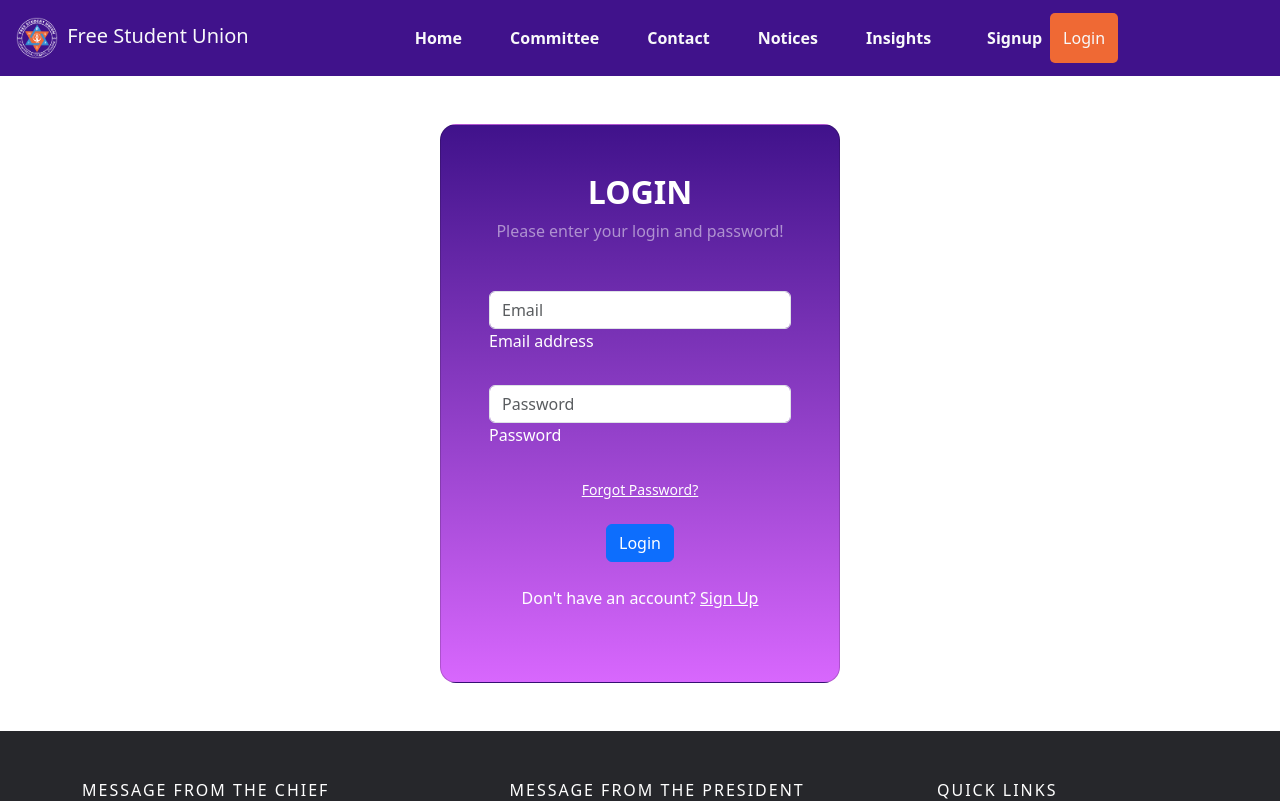
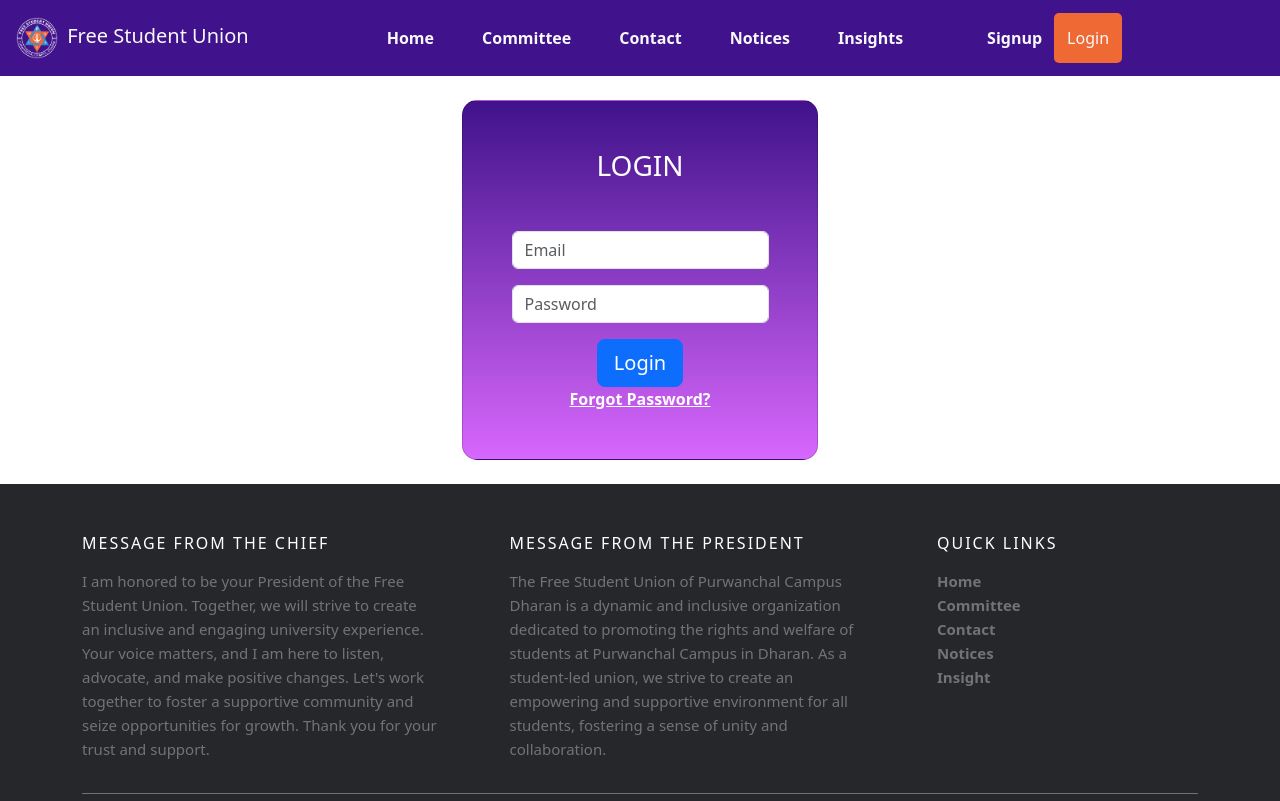
Before and after one commit to Sangyog10/FSU-Website, a React (Create React App) app: page /login in a window 1280 px wide. Shown: the top 801 px of the page. Built offline with nearby package versions, Linux system fonts and the light colour scheme.

Commit message:
login signup updated

```diff
--- a/src/components/Footer/Footer.css
+++ b/src/components/Footer/Footer.css
@@ -1,155 +1,129 @@
-.site-footer
-{
-  background-color:#26272b;
-  padding:45px 0 20px;
-  font-size:15px;
-  line-height:24px;
-  color:#737373;
+.site-footer {
+  background-color: #26272b;
+  padding: 45px 0 20px;
+  font-size: 15px;
+  line-height: 24px;
+  color: #737373;
+  min-height: 50vh;
 }
-.site-footer hr
-{
-  border-top-color:#bbb;
-  opacity:0.5
+.site-footer hr {
+  border-top-color: #bbb;
+  opacity: 0.5;
 }
-.site-footer hr.small
-{
-  margin:20px 0
+.site-footer hr.small {
+  margin: 20px 0;
 }
-.site-footer h6
-{
-  color:#fff;
-  font-size:16px;
-  text-transform:uppercase;
-  margin-top:5px;
-  letter-spacing:2px
+.site-footer h6 {
+  color: #fff;
+  font-size: 16px;
+  text-transform: uppercase;
+  margin-top: 5px;
+  letter-spacing: 2px;
 }
-.site-footer a
-{
-  color:#737373;
+.site-footer a {
+  color: #737373;
 }
-.site-footer a:hover
-{
-  color:#3366cc;
-  text-decoration:none;
+.site-footer a:hover {
+  color: #3366cc;
+  text-decoration: none;
 }
-.footer-links
-{
-  padding-left:0;
-  list-style:none
-}
-.footer-links li
-{
-  display:block;
-
-
-}
-.footer-links a
-{
-  color:#737373;
-  text-decoration: none;
-
-
-}
-.footer-links a:active,.footer-links a:focus,.footer-links a:hover
-{
-  color:#3366cc;
-  text-decoration:none;
-}
-.footer-links.inline li
-{
-  display:inline-block
-}
-.site-footer .social-icons
-{
-  text-align:right
-}
-.footer-links li{
+.footer-links {
+  padding-left: 0;
   list-style: none;
 }
-.site-footer .social-icons a
-{
-  width:55px;
-  height:55px;
-  line-height:40px;
-  margin-left:6px;
-  margin-right:0;
-  border-radius:100%;
-  background-color:#33353d
+.footer-links li {
+  display: block;
+}
+.footer-links a {
+  color: #737373;
+  text-decoration: none;
+}
+.footer-links a:active,
+.footer-links a:focus,
+.footer-links a:hover {
+  color: #3366cc;
+  text-decoration: none;
+}
+.footer-links.inline li {
+  display: inline-block;
+}
+.site-footer .social-icons {
+  text-align: right;
+}
+.footer-links li {
+  list-style: none;
+}
+.site-footer .social-icons a {
+  width: 55px;
+  height: 55px;
+  line-height: 40px;
+  margin-left: 6px;
+  margin-right: 0;
+  border-radius: 100%;
+  background-color: #33353d;
 }
 
-
-@media (max-width:991px)
-{
-  .site-footer [class^=col-]
-  {
-    margin-bottom:30px
+@media (max-width: 991px) {
+  .site-footer [class^="col-"] {
+    margin-bottom: 30px;
   }
 }
-@media (max-width:767px)
-{
-  .site-footer
-  {
-    padding-bottom:0
+@media (max-width: 767px) {
+  .site-footer {
+    padding-bottom: 0;
   }
-  .site-footer .copyright-text,.site-footer .social-icons
-  {
-    text-align:center
+  .site-footer .copyright-text,
+  .site-footer .social-icons {
+    text-align: center;
   }
 }
-.social-icons
-{
-  padding-left:0;
-  margin-bottom:0;
-  list-style:none;
-
+.social-icons {
+  padding-left: 0;
+  margin-bottom: 0;
+  list-style: none;
 }
 
-.social-icons a{
-  background-color:#eceeef;
-  color:#818a91;
-  font-size:45px;
-  display:inline-block;
-  line-height:44px;
-  width:104px;
-  height:104px;
-  text-align:center;
-  margin-right:8px;
-  border-radius:100%;
-  -webkit-transition:all .2s linear;
-  -o-transition:all .2s linear;
-  transition:all .2s linear
+.social-icons a {
+  background-color: #eceeef;
+  color: #818a91;
+  font-size: 45px;
+  display: inline-block;
+  line-height: 44px;
+  width: 104px;
+  height: 104px;
+  text-align: center;
+  margin-right: 8px;
+  border-radius: 100%;
+  -webkit-transition: all 0.2s linear;
+  -o-transition: all 0.2s linear;
+  transition: all 0.2s linear;
 }
-.social-icons a:active,.social-icons a:focus,.social-icons a:hover
-{
-  color:#fff;
-  background-color:#29aafe
+.social-icons a:active,
+.social-icons a:focus,
+.social-icons a:hover {
+  color: #fff;
+  background-color: #29aafe;
 }
-.social-icons.size-sm a
-{
-  line-height:34px;
-  height:34px;
-  width:34px;
-  font-size:14px
+.social-icons.size-sm a {
+  line-height: 34px;
+  height: 34px;
+  width: 34px;
+  font-size: 14px;
 }
-.social-icons a.facebook:hover
-{
-  background-color:#3b5998
+.social-icons a.facebook:hover {
+  background-color: #3b5998;
 }
 
-.social-icons a.linkedin:hover
-{
-  background-color:#007bb6
+.social-icons a.linkedin:hover {
+  background-color: #007bb6;
 }
-.social-icons a.dribbble:hover
-{
-  background-color:#ea4c89
+.social-icons a.dribbble:hover {
+  background-color: #ea4c89;
 }
-@media (max-width:767px)
-{
-  .social-icons li.title
-  {
-    display:block;
-    margin-right:0;
-    font-weight:600
+@media (max-width: 767px) {
+  .social-icons li.title {
+    display: block;
+    margin-right: 0;
+    font-weight: 600;
   }
 }
--- a/src/components/Layout/Layout.js
+++ b/src/components/Layout/Layout.js
@@ -1,16 +1,12 @@
 import React from "react";
 import Footer from "../Footer/Footer.js";
 import Header from "../Header/Header";
-import { ToastContainer } from "react-toastify";
 
 const Layout = (props) => {
   return (
     <>
       <Header />
-      <main>
-        <ToastContainer />
-        {props.children}
-      </main>
+      <main>{props.children}</main>
       <Footer />
     </>
   );
--- a/src/components/Nav/Nav.js
+++ b/src/components/Nav/Nav.js
@@ -4,7 +4,7 @@ import "./styles.css";
 import { useAuth } from "../../context/Auth";
 
 import { useState, useEffect } from "react";
-
+import { toast } from "react-toastify";
 import Logo from "../../assets/white_fsu.png";
 
 const Nav = (props) => {
@@ -15,7 +15,6 @@ const Nav = (props) => {
     const handleScroll = () => {
       const scrollPosition = window.scrollY;
       const shouldFixNavbar = scrollPosition > 600;
-
       setIsNavbarFixed(shouldFixNavbar);
     };
 
@@ -29,7 +28,9 @@ const Nav = (props) => {
       user: null,
       token: "",
     });
+
     localStorage.removeItem("auth");
+    toast.success("Logged Out Succcessfully");
   };
   return (
     <nav
@@ -90,9 +91,9 @@ const Nav = (props) => {
             </li>
             {!auth.user ? (
               <>
-                <div className="login-signup d-flex mx-4 align-items-center">
+                <div className="login-signup d-flex mx-5  align-items-center">
                   <li className="nav-item ">
-                    <NavLink className="nav-link text-light" to="/signup">
+                    <NavLink className="nav-link text-light mx-1" to="/signup">
                       Signup
                     </NavLink>
                   </li>
--- a/src/pages/Home/Home.css
+++ b/src/pages/Home/Home.css
@@ -8,7 +8,7 @@
   display: flex;
   align-items: center;
   justify-content: space-around;
-  min-height: 90vh;
+  min-height: 80vh;
   min-width: 100vw;
 }
 .hero-image img {
@@ -28,7 +28,7 @@
   font-weight: bold;
 }
 .hero-content h1 span {
-  color: var(--color-footer);
+  color: var(--color-fsu1);
   font-weight: bold;
 }
 .hero-container p {
@@ -51,7 +51,7 @@
 
 .card-container {
   position: absolute;
-  top: 95%;
+  top: 80%;
   left: 10%;
 }
 
--- a/src/pages/Home/Home.js
+++ b/src/pages/Home/Home.js
@@ -107,6 +107,7 @@ const Home = () => {
           />
         </div>
       </div>
+      <hr />
     </Layout>
   );
 };
--- a/src/pages/login/Login.css
+++ b/src/pages/login/Login.css
@@ -1,10 +1,6 @@
-.gradient-custom {
-    /* fallback for old browsers */
-    background: #6a11cb;
-
-    /* Chrome 10-25, Safari 5.1-6 */
-    background: -webkit-linear-gradient(to right, rgba(106, 17, 203, 1), rgba(37, 117, 252, 1));
-
-    /* W3C, IE 10+/ Edge, Firefox 16+, Chrome 26+, Opera 12+, Safari 7+ */
-    background: linear-gradient(to right, rgba(106, 17, 203, 1), rgba(37, 117, 252, 1))
-    }
+.card-body {
+  display: flex;
+  flex-direction: column;
+  align-items: center;
+  justify-content: center;
+}
--- a/src/pages/login/Login.js
+++ b/src/pages/login/Login.js
@@ -3,18 +3,9 @@ import Layout from "../../components/Layout/Layout";
 import { toast } from "react-toastify";
 import axios from "axios";
 import { useNavigate, useLocation, Link } from "react-router-dom";
-import {
-  MDBBtn,
-  MDBContainer,
-  MDBRow,
-  MDBCol,
-  MDBCard,
-  MDBCardBody,
-  MDBInput,
-  MDBIcon,
-} from "mdb-react-ui-kit";
+
 import { useAuth } from "../../context/Auth.js";
-import "../signup/styles.css";
+import "./Login.css";
 
 const Login = () => {
   const [password, setPassword] = useState("");
@@ -89,106 +80,70 @@ const Login = () => {
           </div>
         </form>
       </div> */}
-      <MDBContainer fluid>
+      <section className="my-4">
         <form onSubmit={handleSubmit}>
-          <MDBRow className="d-flex justify-content-center align-items-center h-100">
-            <MDBCol col="12">
-              <MDBCard
-                className=" text-white my-5 mx-auto"
+          <div className="mask d-flex align-items-center h-100 gradient-custom-3 ">
+            <div className="container h-100">
+              <div className="row d-flex justify-content-center align-items-center h-100">
+                <div className="col-12 col-md-9 col-lg-7 col-xl-4">
+                  <div
+                    className="card"
                     style={{
-                  borderRadius: "1rem",
-                  maxWidth: "400px",
+                      borderRadius: "15px",
                       background: "var(--gradient-bg)",
                     }}
                   >
-                <MDBCardBody className="p-5 d-flex flex-column align-items-center mx-auto w-100">
-                  <h2 className="fw-bold mb-2 text-uppercase">Login</h2>
-                  <p className="text-white-50 mb-5">
-                    Please enter your login and password!
-                  </p>
+                    <div className="card-body p-5 ">
+                      <h3 className="text-uppercase text-center text-white mb-5">
+                        Login
+                      </h3>
 
-                  <MDBInput
-                    wrapperClass="mb-4 mx-5 w-100"
-                    labelClass="text-white"
-                    label="Email address"
-                    id="formControlLg"
+                      <div className="mb-3">
+                        <input
                           type="email"
-                    size="60px"
+                          className="form-control"
+                          aria-describedby="emailHelp"
                           placeholder="Email"
                           onChange={(e) => setEmail(e.target.value)}
                           required
                           value={email}
                         />
-                  <MDBInput
-                    wrapperClass="mb-4 mx-5 w-100"
-                    labelClass="text-white"
-                    label="Password"
-                    id="formControlLg"
+                      </div>
+
+                      <div className="mb-3">
+                        <input
                           type="password"
-                    size="60px"
+                          className="form-control"
                           placeholder="Password"
                           onChange={(e) => setPassword(e.target.value)}
                           required
                           value={password}
                         />
+                      </div>
 
-                  <p className="small mb-3 pb-lg-2">
+                      <div className="d-flex justify-content-center">
+                        <button
+                          type="submit"
+                          className="btn btn-primary btn-block btn-lg gradient-custom-4 text-white"
+                        >
+                          Login
+                        </button>
+                      </div>
+
                       <Link
-                      type="button"
-                      to="/forgotPassword"
-                      className="text-white"
+                        to="/login"
+                        className="fw-bold text-white text-center"
                       >
                         Forgot Password?
                       </Link>
-                  </p>
-
-                  <button type="submit" className="btn btn-primary">
-                    Login
-                  </button>
-                  {/*
-                  <div className="d-flex flex-row mt-3 mb-5">
-                    <MDBBtn
-                      tag="a"
-                      color="none"
-                      className="m-3"
-                      style={{ color: "white" }}
-                    >
-                      <MDBIcon fab icon="facebook-f" size="lg" />
-                    </MDBBtn>
-
-                    <MDBBtn
-                      tag="a"
-                      color="none"
-                      className="m-3"
-                      style={{ color: "white" }}
-                    >
-                      <MDBIcon fab icon="twitter" size="lg" />
-                    </MDBBtn>
-
-                    <MDBBtn
-                      tag="a"
-                      color="none"
-                      className="m-3"
-                      style={{ color: "white" }}
-                    >
-                      <MDBIcon fab icon="google" size="lg" />
-                    </MDBBtn>
-                  </div> */}
-
-                  <div className="my-4">
-                    <p className="mb-0">
-                      Don't have an account?{" "}
-                      <Link type="button" to="/signup" className="text-white">
-                        Sign Up
-                      </Link>
-                    </p>
                     </div>
-                </MDBCardBody>
-              </MDBCard>
-            </MDBCol>
-          </MDBRow>
+                  </div>
+                </div>
+              </div>
+            </div>
+          </div>
         </form>
-      </MDBContainer>
+      </section>
     </Layout>
   );
 };
--- a/src/pages/signup/Signup.js
+++ b/src/pages/signup/Signup.js
@@ -139,12 +139,6 @@ const Signup = () => {
                           value={name}
                           required
                         />
-                        <label
-                          className="form-label text-white my-2"
-                          htmlFor="form3Example1cg"
-                        >
-                          Your Name
-                        </label>
                       </div>
                       <div className="mb-3">
                         <input
@@ -156,12 +150,6 @@ const Signup = () => {
                           required
                           value={email}
                         />
-                        <label
-                          className="form-label text-white my-2"
-                          htmlFor="form3Example1cg"
-                        >
-                          Email
-                        </label>
                       </div>
                       <div className="mb-3">
                         <input
@@ -173,12 +161,6 @@ const Signup = () => {
                           required
                           value={phone}
                         />
-                        <label
-                          className="form-label text-white my-2"
-                          htmlFor="form3Example1cg"
-                        >
-                          Phone Number
-                        </label>
                       </div>
                       <div className="mb-3">
                         <input
@@ -190,12 +172,6 @@ const Signup = () => {
                           required
                           value={address}
                         />
-                        <label
-                          className="form-label text-white my-2"
-                          htmlFor="form3Example1cg"
-                        >
-                          Address
-                        </label>
                       </div>
                       <div className="mb-3">
                         <input
@@ -206,12 +182,6 @@ const Signup = () => {
                           required
                           value={password}
                         />
-                        <label
-                          className="form-label text-white my-2"
-                          htmlFor="form3Example1cg"
-                        >
-                          Password
-                        </label>
                       </div>
                       <div className="mb-3">
                         <input
@@ -222,26 +192,20 @@ const Signup = () => {
                           required
                           value={answer}
                         />
-                        <label
-                          className="form-label text-white my-2"
-                          htmlFor="form3Example1cg"
-                        >
-                          Enter your Birthplace
-                        </label>
                       </div>
 
                       <div className="d-flex justify-content-center">
                         <button
                           type="submit"
-                          className="btn btn-primary btn-block btn-lg gradient-custom-4 text-body"
+                          className="btn btn-primary btn-block btn-lg gradient-custom-4 text-white"
                         >
                           SignUp
                         </button>
                       </div>
 
-                      <p className="text-center text-muted mt-5 mb-0">
+                      <p className="text-center   mb-0 text-white">
                         Have already an account?{" "}
-                        <Link to="/login" className="fw-bold text-body">
+                        <Link to="/login" className="fw-bold text-white">
                           Login
                         </Link>
                       </p>
```
Also changed, not shown: src/App.js (+8 -0 lines), src/components/scrollToTop/ScrollToTop.js (added, +14 -0 lines). Lines whose indentation alone changed are shown as unchanged.
